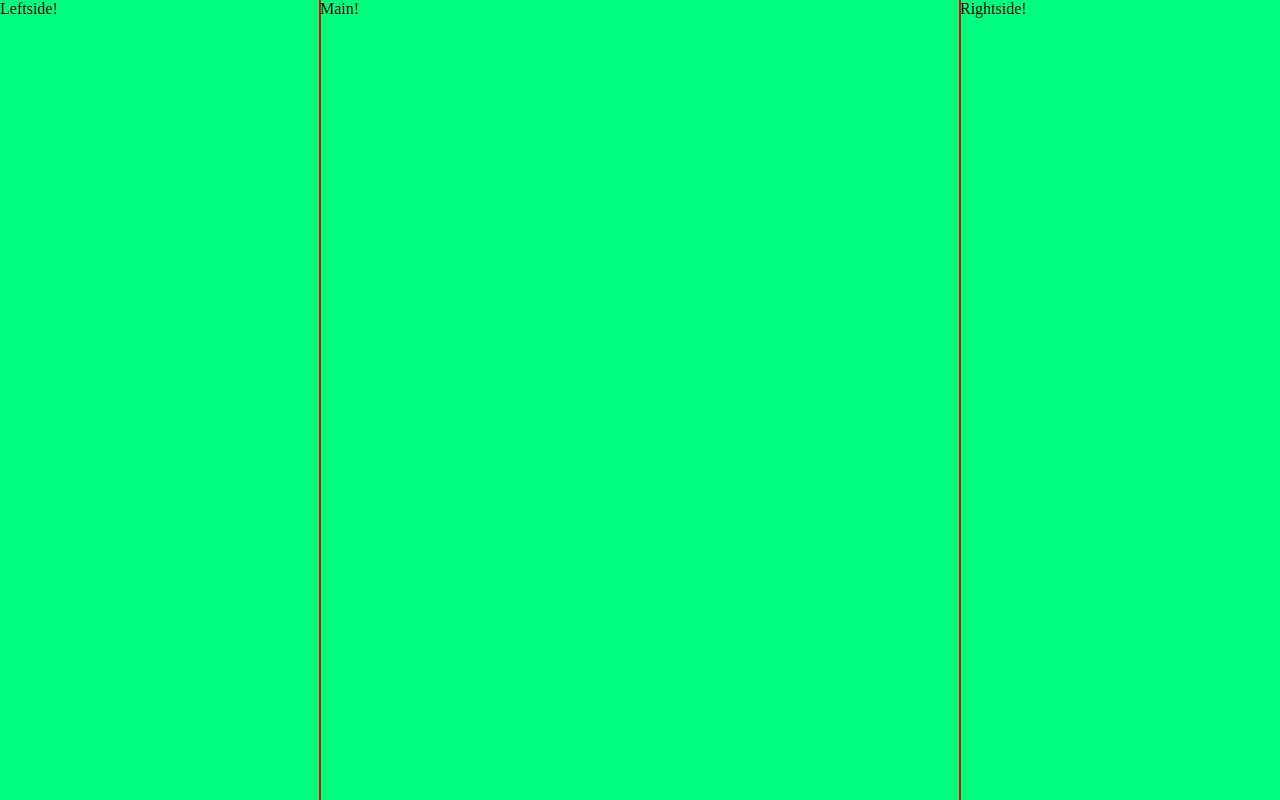
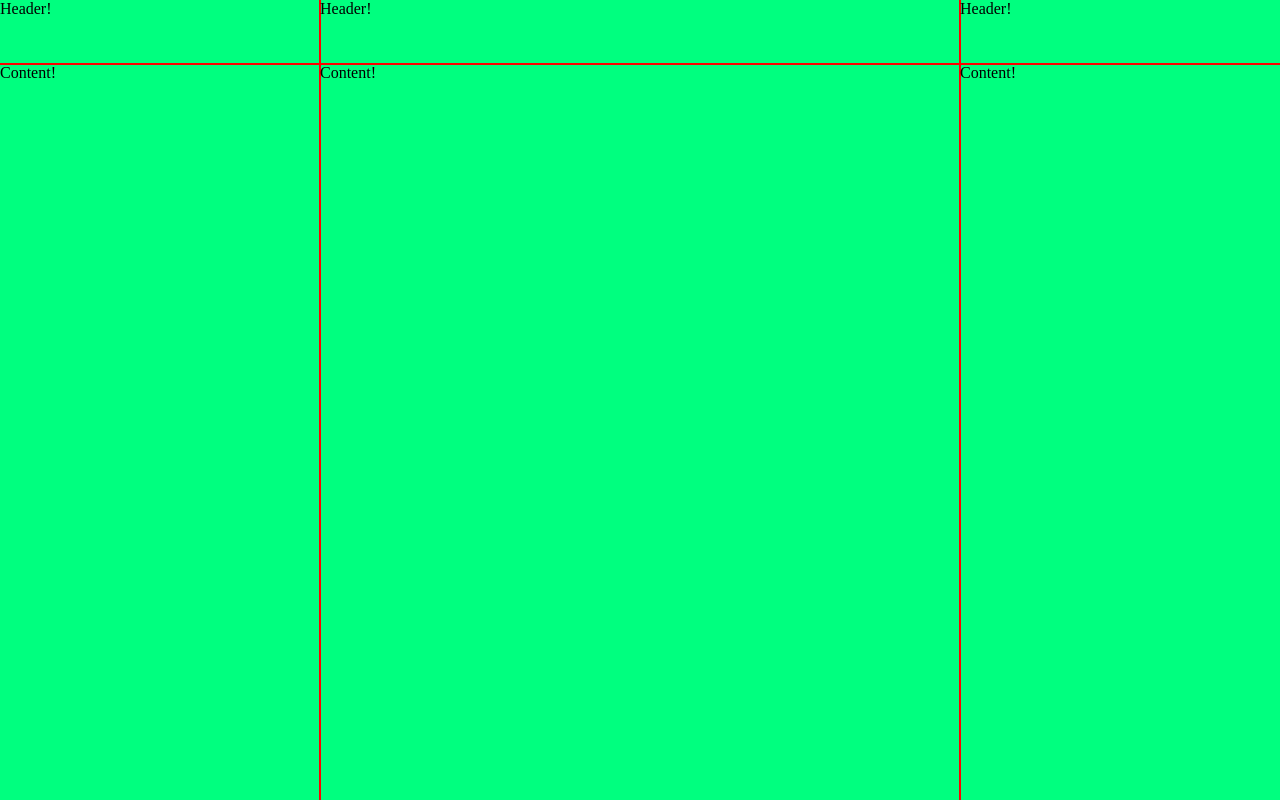
Before and after one commit to davidde/sidebars, a Gatsby site: page / in a window 1280 px wide. Built offline with nearby package versions, Linux system fonts and the light colour scheme; Gatsby itself is replaced by a stand-in of ours.

Commit message:
Use 'display: contents' to skip #left/main/right

```diff
--- a/src/pages/index.js
+++ b/src/pages/index.js
@@ -5,12 +5,27 @@ import './index.scss';
 export default () =>
   <div id='layout'>
       <div id='left'>
-          Leftside!
+          <div className='header'>
+              Header!
+          </div>
+          <div className='content'>
+              Content!
+          </div>
       </div>
       <div id='main'>
-          Main!
+          <div className='header'>
+              Header!
+          </div>
+          <div className='content'>
+              Content!
+          </div>
       </div>
       <div id='right'>
-          Rightside!
+          <div className='header'>
+              Header!
+          </div>
+          <div className='content'>
+              Content!
+          </div>
       </div>
   </div>
--- a/src/pages/index.scss
+++ b/src/pages/index.scss
@@ -8,29 +8,42 @@ body {
   margin: 0;
   overflow: hidden; // Disable scrolling on body
   background: springgreen;
+  --left-width: 25vw;
+  --right-width: 25vw;
 }
 
 #layout {
   display: grid;
   // grid-template-columns: 1fr auto 1fr;
-  grid-template-columns: 25vw auto 25vw;
+  grid-template-columns: var(--left-width) auto var(--right-width);
   grid-template-rows: 4rem 1fr;
-  grid-template-areas: 'left main right'
-                       'left main right';
+  // grid-template-areas: 'left main right'
+  //                      'left main right';
+  grid-template-areas: 'left-header  main-header  right-header'
+                       'left-content main-content right-content';
   min-height: 100vh;
 }
 
 #left {
-  grid-area: left;
-  width: 25vw;
+  // grid-area: left;
+  display: contents;
+  .header {
+    grid-area: left-header;
+  }
 }
 
 #main {
-  grid-area: main;
-  // width: 25vw;
+  // grid-area: main;
+  display: contents;
+  .header {
+    grid-area: main-header;
+  }
 }
 
 #right {
-  grid-area: right;
-  width: 25vw;
+  // grid-area: right;
+  display: contents;
+  .header {
+    grid-area: right-header;
+  }
 }
```
